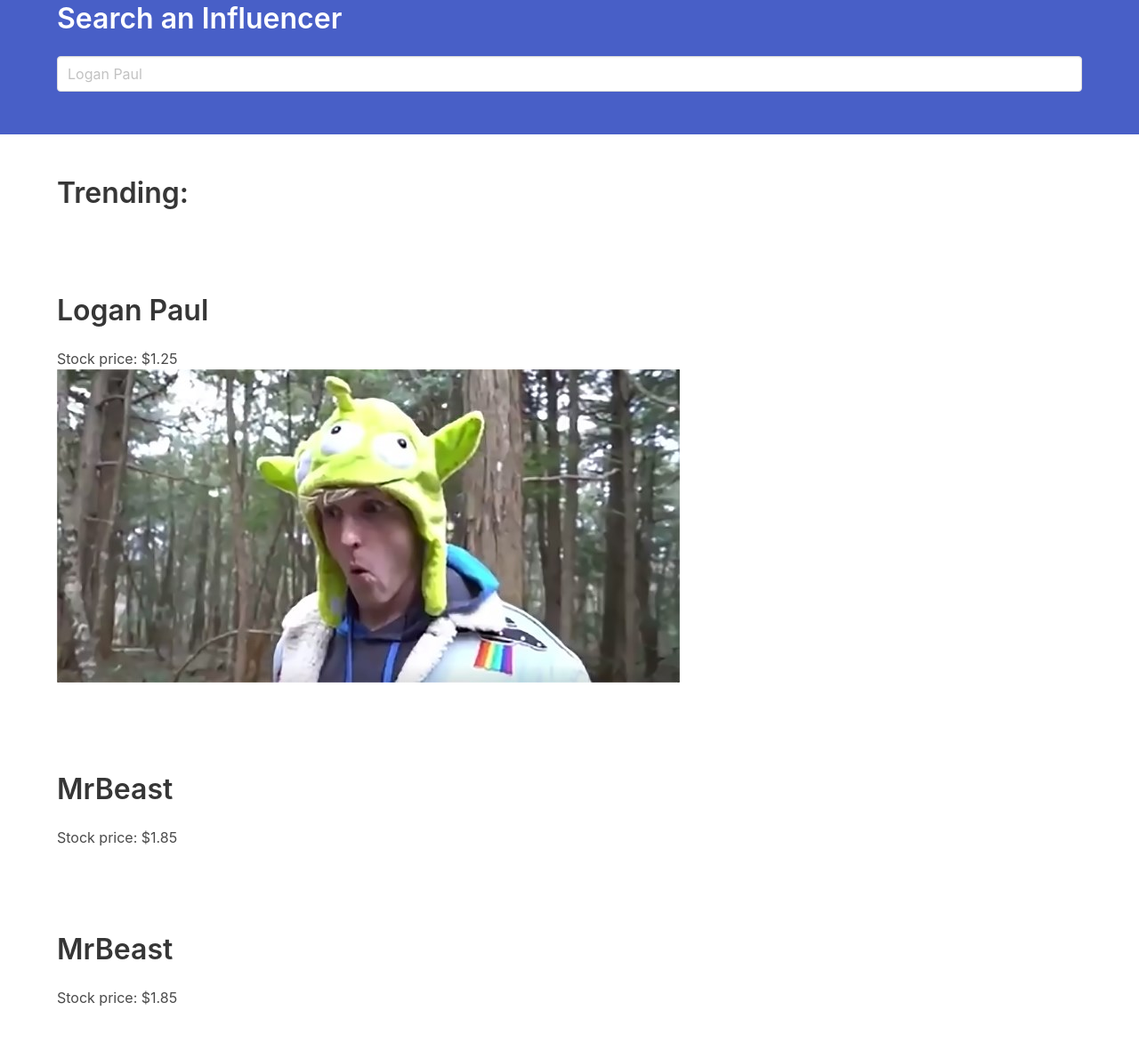
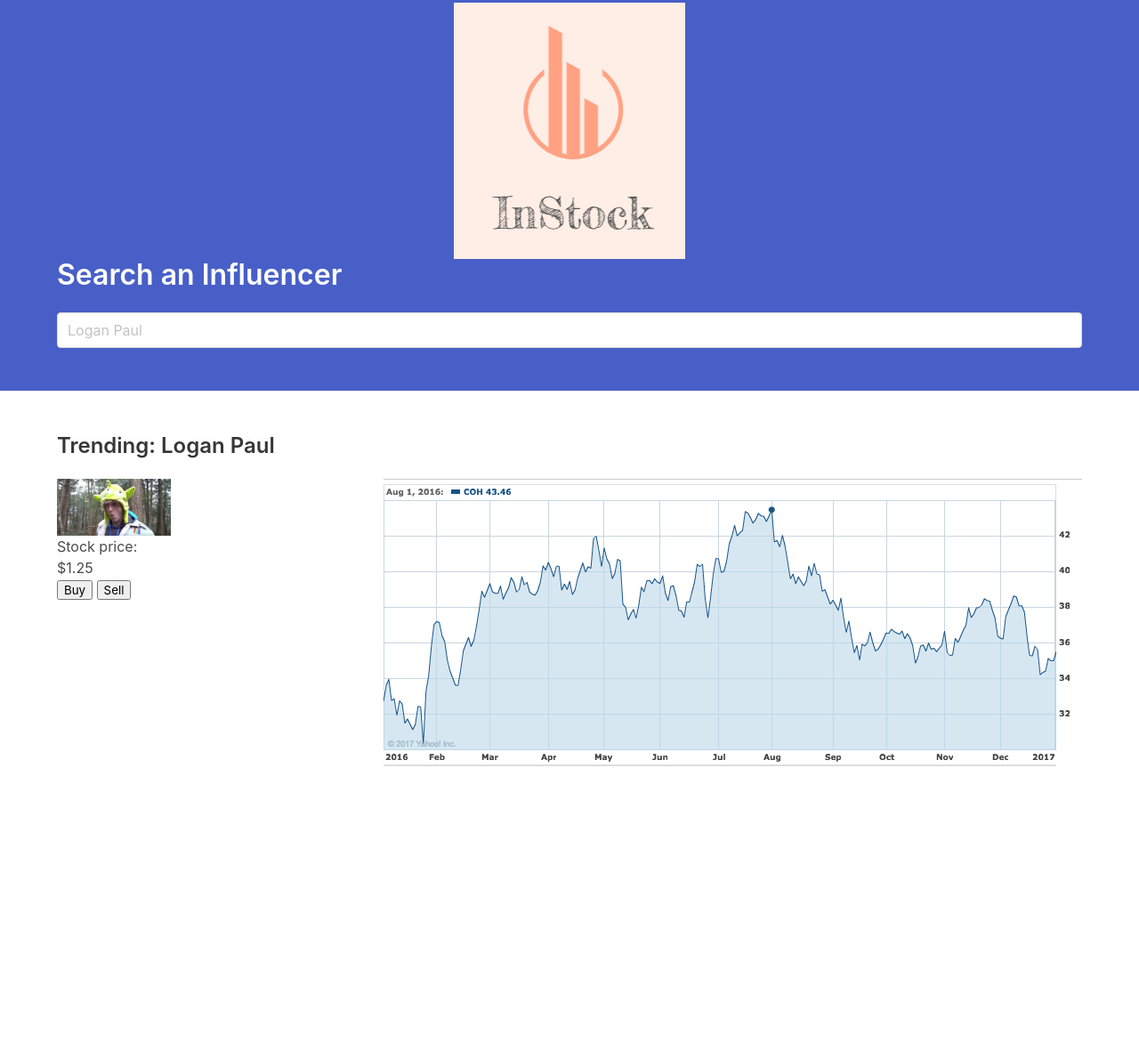
Before and after one commit to pranavsrihari123/PersonalProjects, a website: page public/index.html in a window 1280 px wide. Shown: the part 101-1282 px from the top of the page at 89% size. After the commit the page ends 968 px from the top, so only its background shows below. Drawn offline with nearby package versions, Linux system fonts and the light colour scheme.

Commit message:
Finalized stuff

```diff
--- a/public/index.html
+++ b/public/index.html
@@ -61,6 +61,7 @@
   <section class="hero-head is-primary"></section>
   <section class="hero-body">
     <div class="container">
+        <img src="images/logo.png" class="center">
       <p class="title">
         Search an Influencer
       </p>
@@ -71,37 +72,34 @@
 
 </section>
 
-<section class="below section-padding">
+<section class="below">
     <!-- <h1 class="title is-1 page-hero-title bla">Trending</h1> -->
-    <section class="hero-body">
-        <div class="container">
-          <p class="title">
-            Trending:
-          </p>
-        </div>
-      </section>
 
     <section class="hero-body">
         <div class="container">
-            <p class="title">Logan Paul</p>
-            <p>Stock price: $1.25</p>
-            <img src="images/logan_paul.jpg">
+                <p class="title is-4">Trending: Logan Paul</p>
+                <figure class="image is-128x128 boom">
+                  <img src="images/logan_paul.jpg">
+                  <p class="boom is-4">
+                        Stock price: $1.25
+                    </p>
+
+                    <button>
+                        Buy
+                    </button>
+
+                    <button>
+                        Sell
+                    </button>
+                </figure>
+
+                <div class="graph">
+                        <img src="images/graphs.png">
+                </div>
         </div>
     </section>
 
-    <section class="hero-body">
-        <div class="container">
-            <p class="title">MrBeast</p>
-            <p>Stock price: $1.85</p>
-        </div>
-    </section>
 
-    <section class="hero-body">
-        <div class="container">
-            <p class="title">MrBeast</p>
-            <p>Stock price: $1.85</p>
-        </div>
-    </section>
 </section>
 
 </body>
--- a/public/styles/index.css
+++ b/public/styles/index.css
@@ -1,3 +1,24 @@
 .bla {
     padding-left: 20px;
 }
+
+.graph {
+    float: right;
+    position: relative;
+}
+
+.graph-left {
+    float: left;
+    position: relative;
+}
+
+.boom {
+    float: left;
+    position: relative;
+}
+
+.center {
+    display: block;
+  margin-left: auto;
+  margin-right: auto;
+}
```
Also changed, not shown: public/images/graphs.png (added).
